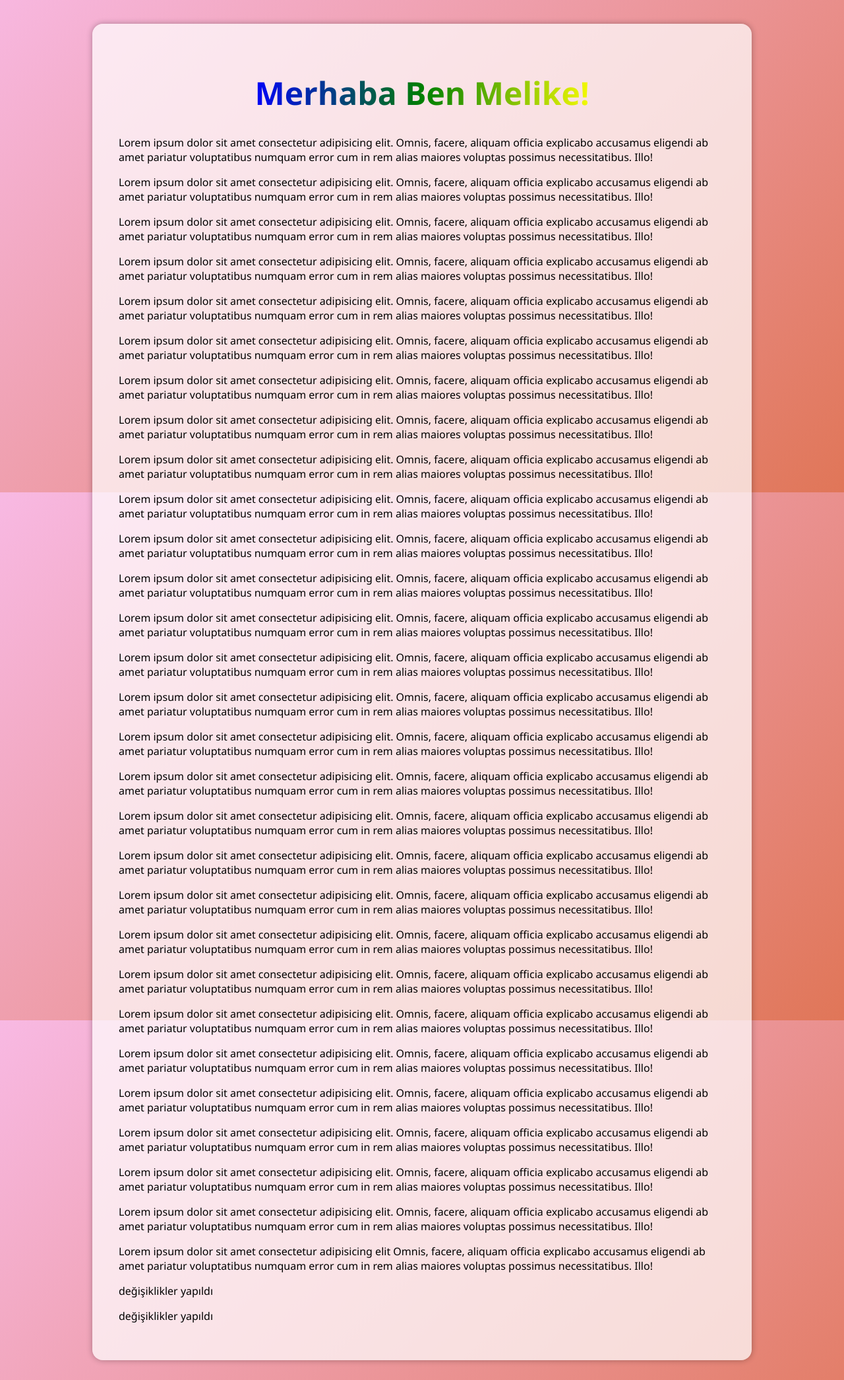
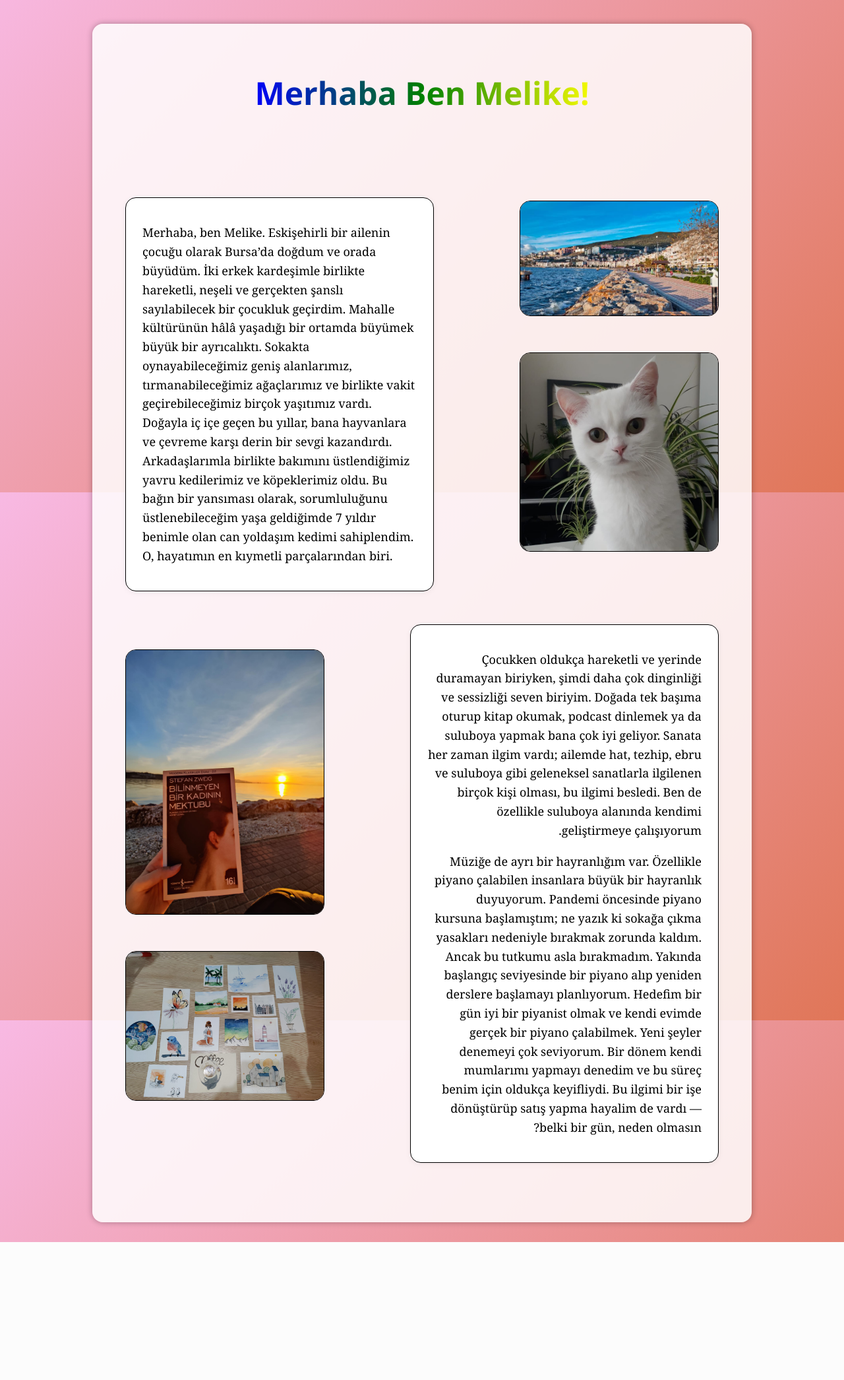
Before and after one commit to meliketr/webtekno-proje, a PHP site: page /hakkimda.html in a window 1280 px wide. Shown: the part 54-2145 px from the top of the page at 66% size. After the commit the page ends 1936 px from the top, so only its background shows below. Run offline with PHP 8.4, Linux system fonts and the light colour scheme.

Commit message:
hakkımda sayfasına eklemeler yapıldı

```diff
--- a/cssDosyalari/styleHakkimda.css
+++ b/cssDosyalari/styleHakkimda.css
@@ -2,24 +2,24 @@ body {
     background: linear-gradient(135deg, #f8b9e3 0%, #e07658 100%);
     background-repeat: no-repeat;
     min-height: 100vh; /* sayfa boyu kadar uzasın */
-    background-attachment: fixed;
+    background-attachment: fixed; /* arka planı sabitledim*/
     font-family: 'Segoe UI', Tahoma, Geneva, Verdana, sans-serif;
     margin: 0;
     padding: 0;
-    display: flex;
-    justify-content: center;
+    display: flex; /* body içindeki elementler yan yana*/
+    justify-content: center; /*  çocuk öğelerin tümünü yatayda ortalar.*/
     align-items: flex-start;
-    padding-top: 60px; /*NAVBAR YÜKSEKLİĞİ KADAR BOŞLUK */
+    padding-top: 60px;
 
 
 }
 
 .centered-content {
   width: 90%;
-  max-width: 1000px;
-  margin: 30px auto; /* Ortalamak için */
+  max-width: 1000px; /*büyük ekranlarda içeriğin aşırı genişlemesini önler */
+  margin: 30px auto; /* alt ve üstten 30px boşluk sağ-soldan otomatik -> ortalamak için auto */
   padding: 40px;
-  background-color: rgba(255, 255, 255, 0.714); /* Hafif şeffaf beyaz */
+  background-color: rgba(255, 255, 255, 0.842); /* Hafif şeffaf beyaz */
   border-radius: 16px;
   box-shadow: 0 0 10px rgba(0, 0, 0, 0.3);
   min-height: calc(100vh - 100px); /* Tüm ekran boyunca uzasın */
@@ -29,19 +29,17 @@ body {
 
 /* Genel navbar görünümü */
 .navbar {
-  top:0;
-  width: 100vw;
+  top:0; /*sayfanın en üstüne sabitlenir */
+  width: 100vw; /*tam genişlik sağlar */
   background-color: rgba(239, 237, 237, 0.91);
   border-bottom: 2px solid #ffffff;
-  position: fixed;
-
-
+  position: fixed; /*sayfa kaysa bile sbt kalır */
 }
 
 /* Menü listesi */
 .menu {
-  display: flex;
-  justify-content: flex-start;
+  display: flex; /* menü ögeleri yatayda sıralanır*/
+  justify-content: flex-start; /*menü ögeleri sola yaslandı */
   list-style-type: none;
   margin: 0;
   padding: 0;
@@ -56,7 +54,7 @@ body {
   transition: background-color 0.3s, color 0.3s;
 }
 
-.menu li a:hover {
+.menu li a:hover { /* menüdeki yazıların üstüne gelince olacaklar*/
   background-color: #fcfcfc;
   color: #ff0088;
 }
@@ -132,3 +130,69 @@ body {
   0% { background-position: 0% center; }
   100% { background-position: 200% center; }
 }
+
+
+.kapsayici1 {
+  display: flex;    /* Yan yana yerleştirir */
+  direction: ltr; /* Soldan sağa */
+  max-width: 900px;
+   min-width: 100px;
+  margin: 50px auto;            /* Ortalar */
+  align-items: center;          /* Dikeyde hizalama */
+  gap: 30px;                    /* Aralarındaki boşluk */
+}
+
+.kutu1 {
+  max-width: 450px;          /* Yazı kutusu çok geniş olmasın */
+  padding: 20px 25px;        /* İç boşluk */
+  background-color: white;
+  border: 1px solid black;    /* İnce gri çerçeve */
+  border-radius: 16px;       /* Köşeleri yumuşat */
+  box-shadow: 0 2px 10px rgba(0, 0, 0, 0.05); /* Hafif gölge */
+  font-family: 'Georgia', serif;  /* Bloglara uygun klasik bir yazı tipi */
+  font-size: 18px;           /* Okunabilir yazı boyutu */
+  line-height: 1.6;          /* Satırlar arası boşluk */
+  color: #000000;               /* Koyu gri yazı rengi (siyaha yakın) */
+}
+
+.resimler1 img {
+  width: 300px;               /* Resim genişliği */
+  height: auto;
+  margin-left: 100px; /* Kutu ile resimler arasında boşluk bırakır */
+  margin-bottom: 50px;
+  border-radius: 16px;
+  border: 1px solid black;
+}
+
+
+.kapsayici2 {
+  display: flex;                /* Yan yana yerleştirir */
+  direction: rtl; /* Soldan sağa */
+  max-width: 900px;
+  margin: 50px auto;            /* Ortalar */
+  align-items: center;          /* Dikeyde hizalama */
+  gap: 30px;                    /* Aralarındaki boşluk */
+}
+
+.kutu2 {
+  max-width: 450px;          /* Yazı kutusu çok geniş olmasın */
+  padding: 20px 25px;        /* İç boşluk */
+  float: right;
+  background-color: white;
+  border: 1px solid black;    /* İnce gri çerçeve */
+  border-radius: 16px;       /* Köşeleri yumuşat */
+  box-shadow: 0 2px 10px rgba(0, 0, 0, 0.05); /* Hafif gölge */
+  font-family: 'Georgia', serif;  /* Bloglara uygun klasik bir yazı tipi */
+  font-size: 18px;           /* Okunabilir yazı boyutu */
+  line-height: 1.6;          /* Satırlar arası boşluk */
+  color: #000000;               /* Koyu gri yazı rengi (siyaha yakın) */
+}
+
+.resimler2 img {
+  width: 300px;               /* Resim genişliği */
+  height: auto;
+  margin-right: 100px; /* Kutu ile resimler arasında boşluk bırakır */
+  margin-bottom: 50px;
+  border-radius: 16px;
+  border: 1px solid black;
+}
--- a/hakkimda.html
+++ b/hakkimda.html
@@ -28,40 +28,57 @@
 
   <div class="centered-content">
     <h1 class="gokkusagi-yazi">Merhaba Ben Melike!</h1>
+    <br>
+    <br>
 
 
 
-     <p>Lorem ipsum dolor sit amet consectetur adipisicing elit. Omnis, facere, aliquam officia explicabo accusamus eligendi ab amet pariatur voluptatibus numquam error cum in rem alias maiores voluptas possimus necessitatibus. Illo!</p>
- <p>Lorem ipsum dolor sit amet consectetur adipisicing elit. Omnis, facere, aliquam officia explicabo accusamus eligendi ab amet pariatur voluptatibus numquam error cum in rem alias maiores voluptas possimus necessitatibus. Illo!</p>
- <p>Lorem ipsum dolor sit amet consectetur adipisicing elit. Omnis, facere, aliquam officia explicabo accusamus eligendi ab amet pariatur voluptatibus numquam error cum in rem alias maiores voluptas possimus necessitatibus. Illo!</p>
- <p>Lorem ipsum dolor sit amet consectetur adipisicing elit. Omnis, facere, aliquam officia explicabo accusamus eligendi ab amet pariatur voluptatibus numquam error cum in rem alias maiores voluptas possimus necessitatibus. Illo!</p>
- <p>Lorem ipsum dolor sit amet consectetur adipisicing elit. Omnis, facere, aliquam officia explicabo accusamus eligendi ab amet pariatur voluptatibus numquam error cum in rem alias maiores voluptas possimus necessitatibus. Illo!</p>
- <p>Lorem ipsum dolor sit amet consectetur adipisicing elit. Omnis, facere, aliquam officia explicabo accusamus eligendi ab amet pariatur voluptatibus numquam error cum in rem alias maiores voluptas possimus necessitatibus. Illo!</p>
- <p>Lorem ipsum dolor sit amet consectetur adipisicing elit. Omnis, facere, aliquam officia explicabo accusamus eligendi ab amet pariatur voluptatibus numquam error cum in rem alias maiores voluptas possimus necessitatibus. Illo!</p>
- <p>Lorem ipsum dolor sit amet consectetur adipisicing elit. Omnis, facere, aliquam officia explicabo accusamus eligendi ab amet pariatur voluptatibus numquam error cum in rem alias maiores voluptas possimus necessitatibus. Illo!</p>
- <p>Lorem ipsum dolor sit amet consectetur adipisicing elit. Omnis, facere, aliquam officia explicabo accusamus eligendi ab amet pariatur voluptatibus numquam error cum in rem alias maiores voluptas possimus necessitatibus. Illo!</p>
- <p>Lorem ipsum dolor sit amet consectetur adipisicing elit. Omnis, facere, aliquam officia explicabo accusamus eligendi ab amet pariatur voluptatibus numquam error cum in rem alias maiores voluptas possimus necessitatibus. Illo!</p>
- <p>Lorem ipsum dolor sit amet consectetur adipisicing elit. Omnis, facere, aliquam officia explicabo accusamus eligendi ab amet pariatur voluptatibus numquam error cum in rem alias maiores voluptas possimus necessitatibus. Illo!</p>
- <p>Lorem ipsum dolor sit amet consectetur adipisicing elit. Omnis, facere, aliquam officia explicabo accusamus eligendi ab amet pariatur voluptatibus numquam error cum in rem alias maiores voluptas possimus necessitatibus. Illo!</p>
- <p>Lorem ipsum dolor sit amet consectetur adipisicing elit. Omnis, facere, aliquam officia explicabo accusamus eligendi ab amet pariatur voluptatibus numquam error cum in rem alias maiores voluptas possimus necessitatibus. Illo!</p>
- <p>Lorem ipsum dolor sit amet consectetur adipisicing elit. Omnis, facere, aliquam officia explicabo accusamus eligendi ab amet pariatur voluptatibus numquam error cum in rem alias maiores voluptas possimus necessitatibus. Illo!</p>
- <p>Lorem ipsum dolor sit amet consectetur adipisicing elit. Omnis, facere, aliquam officia explicabo accusamus eligendi ab amet pariatur voluptatibus numquam error cum in rem alias maiores voluptas possimus necessitatibus. Illo!</p>
- <p>Lorem ipsum dolor sit amet consectetur adipisicing elit. Omnis, facere, aliquam officia explicabo accusamus eligendi ab amet pariatur voluptatibus numquam error cum in rem alias maiores voluptas possimus necessitatibus. Illo!</p>
- <p>Lorem ipsum dolor sit amet consectetur adipisicing elit. Omnis, facere, aliquam officia explicabo accusamus eligendi ab amet pariatur voluptatibus numquam error cum in rem alias maiores voluptas possimus necessitatibus. Illo!</p>
- <p>Lorem ipsum dolor sit amet consectetur adipisicing elit. Omnis, facere, aliquam officia explicabo accusamus eligendi ab amet pariatur voluptatibus numquam error cum in rem alias maiores voluptas possimus necessitatibus. Illo!</p>
- <p>Lorem ipsum dolor sit amet consectetur adipisicing elit. Omnis, facere, aliquam officia explicabo accusamus eligendi ab amet pariatur voluptatibus numquam error cum in rem alias maiores voluptas possimus necessitatibus. Illo!</p>
- <p>Lorem ipsum dolor sit amet consectetur adipisicing elit. Omnis, facere, aliquam officia explicabo accusamus eligendi ab amet pariatur voluptatibus numquam error cum in rem alias maiores voluptas possimus necessitatibus. Illo!</p>
- <p>Lorem ipsum dolor sit amet consectetur adipisicing elit. Omnis, facere, aliquam officia explicabo accusamus eligendi ab amet pariatur voluptatibus numquam error cum in rem alias maiores voluptas possimus necessitatibus. Illo!</p>
- <p>Lorem ipsum dolor sit amet consectetur adipisicing elit. Omnis, facere, aliquam officia explicabo accusamus eligendi ab amet pariatur voluptatibus numquam error cum in rem alias maiores voluptas possimus necessitatibus. Illo!</p>
- <p>Lorem ipsum dolor sit amet consectetur adipisicing elit. Omnis, facere, aliquam officia explicabo accusamus eligendi ab amet pariatur voluptatibus numquam error cum in rem alias maiores voluptas possimus necessitatibus. Illo!</p>
- <p>Lorem ipsum dolor sit amet consectetur adipisicing elit. Omnis, facere, aliquam officia explicabo accusamus eligendi ab amet pariatur voluptatibus numquam error cum in rem alias maiores voluptas possimus necessitatibus. Illo!</p>
- <p>Lorem ipsum dolor sit amet consectetur adipisicing elit. Omnis, facere, aliquam officia explicabo accusamus eligendi ab amet pariatur voluptatibus numquam error cum in rem alias maiores voluptas possimus necessitatibus. Illo!</p>
- <p>Lorem ipsum dolor sit amet consectetur adipisicing elit. Omnis, facere, aliquam officia explicabo accusamus eligendi ab amet pariatur voluptatibus numquam error cum in rem alias maiores voluptas possimus necessitatibus. Illo!</p>
- <p>Lorem ipsum dolor sit amet consectetur adipisicing elit. Omnis, facere, aliquam officia explicabo accusamus eligendi ab amet pariatur voluptatibus numquam error cum in rem alias maiores voluptas possimus necessitatibus. Illo!</p>
- <p>Lorem ipsum dolor sit amet consectetur adipisicing elit. Omnis, facere, aliquam officia explicabo accusamus eligendi ab amet pariatur voluptatibus numquam error cum in rem alias maiores voluptas possimus necessitatibus. Illo!</p>
- <p>Lorem ipsum dolor sit amet consectetur adipisicing elit Omnis, facere, aliquam officia explicabo accusamus eligendi ab amet pariatur voluptatibus numquam error cum in rem alias maiores voluptas possimus necessitatibus. Illo!</p>
- <p>değişiklikler yapıldı</p>
-  <p>değişiklikler yapıldı</p>
+    <div class="kapsayici1">
+    <div class="kutu1">
+
+      <p>
+           Merhaba, ben Melike. Eskişehirli bir ailenin çocuğu olarak Bursa’da doğdum ve orada büyüdüm.
+           İki erkek kardeşimle birlikte hareketli, neşeli ve gerçekten şanslı sayılabilecek bir çocukluk geçirdim.
+           Mahalle kültürünün hâlâ yaşadığı bir ortamda büyümek büyük bir ayrıcalıktı. Sokakta oynayabileceğimiz geniş alanlarımız, tırmanabileceğimiz ağaçlarımız ve birlikte vakit geçirebileceğimiz birçok yaşıtımız vardı.
+           Doğayla iç içe geçen bu yıllar, bana hayvanlara ve çevreme karşı derin bir sevgi kazandırdı.
+           Arkadaşlarımla birlikte bakımını üstlendiğimiz yavru kedilerimiz ve köpeklerimiz oldu. Bu bağın bir yansıması olarak, sorumluluğunu üstlenebileceğim yaşa geldiğimde 7 yıldır benimle olan can yoldaşım kedimi sahiplendim. O, hayatımın en kıymetli parçalarından biri.
+      </p>
+    </div>
+
+    <div class="resimler1">
+      <img src="fotoğraflar/gemlik.jpg" alt="Gemlik">
+      <img src="fotoğraflar/mia1.jpg" alt="kedim Mia">
+    </div>
+    </div>
+
+
+
+    <div class="kapsayici2">
+    <div class="kutu2">
+
+      <p>
+           Çocukken oldukça hareketli ve yerinde duramayan biriyken, şimdi daha çok dinginliği ve sessizliği seven biriyim.
+            Doğada tek başıma oturup kitap okumak, podcast dinlemek ya da suluboya yapmak bana çok iyi geliyor. Sanata her zaman ilgim vardı;
+            ailemde hat, tezhip, ebru ve suluboya gibi geleneksel sanatlarla ilgilenen birçok kişi olması, bu ilgimi besledi.
+             Ben de özellikle suluboya alanında kendimi geliştirmeye çalışıyorum.
+      </p>
+      <p>
+        Müziğe de ayrı bir hayranlığım var. Özellikle piyano çalabilen insanlara büyük bir hayranlık duyuyorum. Pandemi öncesinde piyano kursuna başlamıştım; ne yazık ki sokağa çıkma yasakları nedeniyle bırakmak zorunda kaldım. Ancak bu tutkumu asla bırakmadım. Yakında başlangıç seviyesinde bir piyano alıp yeniden derslere başlamayı planlıyorum. Hedefim bir gün iyi bir piyanist olmak ve kendi evimde gerçek bir piyano çalabilmek.
+        Yeni şeyler denemeyi çok seviyorum. Bir dönem kendi mumlarımı yapmayı denedim ve bu süreç benim için oldukça keyifliydi. Bu ilgimi bir işe dönüştürüp satış yapma hayalim de vardı — belki bir gün, neden olmasın?
+      </p>
+
+    </div>
+
+    <div class="resimler2">
+        <img src="fotoğraflar/shildeKitap.jpg" alt="sahildeKitap">
+        <img src="fotoğraflar/suluboya.jpg" alt="kedim Mia">
+      </div>
+    </div>
+
+
+
+
+
 
 
 
```
Also changed, not shown: fotoğraflar/gemlik.jpg (added), fotoğraflar/mia1.jpg (added), fotoğraflar/mia2.jpg (added), fotoğraflar/mum.jpg (added), fotoğraflar/piyano.avif (added), fotoğraflar/shildeKitap.jpg (added), fotoğraflar/suluboya.jpg (added), fotoğraflar/suluboyaPiknik.jpg (added).
